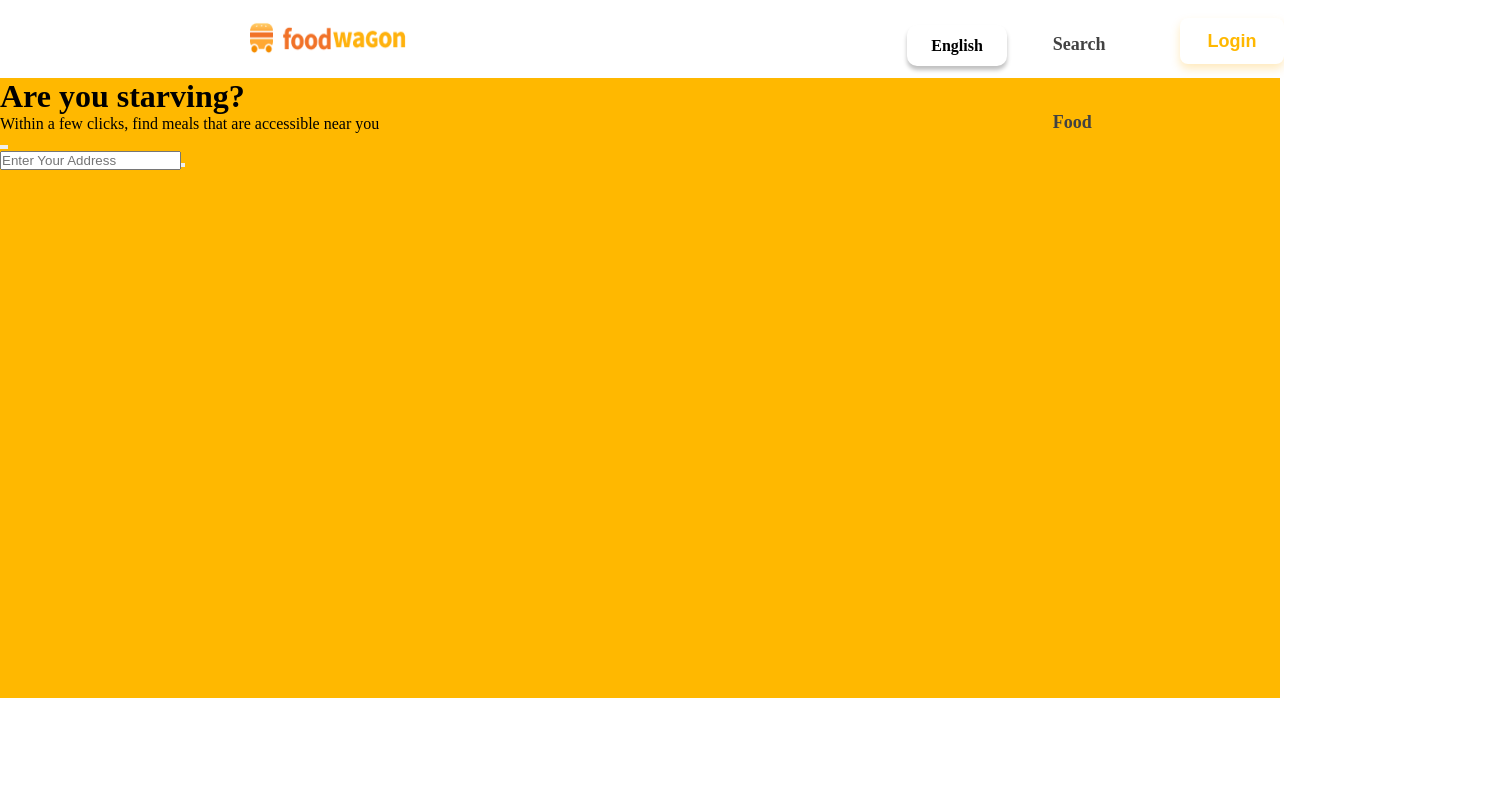
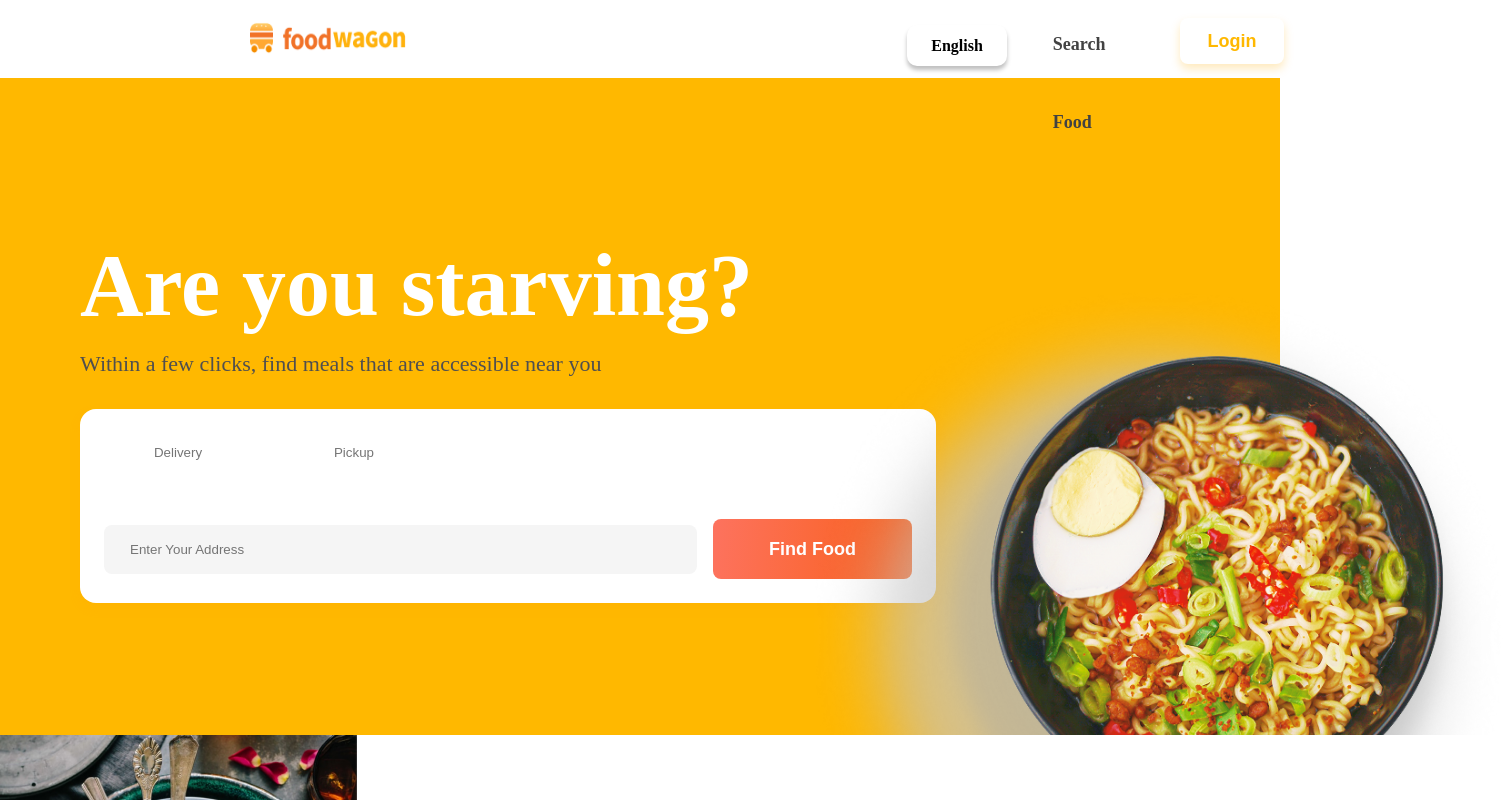
Before and after one commit to komilM/foodwaGon, a React (Vite) app: page / in a window 1280 px wide. Shown: the top 800 px of the page, 1511 px wide, since content can reach past the window. Built offline with nearby package versions, Linux system fonts and the light colour scheme.

Commit message:
header tugadi va section boshlandi

```diff
--- a/src/App.css
+++ b/src/App.css
@@ -0,0 +1,5 @@
+* {
+    margin: 0;
+    padding: 0;
+    box-sizing: border-box;
+}
--- a/src/App.jsx
+++ b/src/App.jsx
@@ -2,12 +2,22 @@ import React from 'react'
 import "./App.css"
 import Nav from './nav/Nav'
 import Header from './header/Header'
+import rasmcard from "./assets/Image (5).png"
 
 const App = () => {
   return (
     <div>
       <Nav></Nav>
       <Header></Header>
+      <section>
+        <div className="cards">
+          <div className="card">
+            <img src={rasmcard} alt="" />
+            <p>Greys Vage</p>
+            <button>6 Days Remaining</button>
+          </div>
+        </div>
+      </section>
     </div>
   )
 }
--- a/src/header/Header.css
+++ b/src/header/Header.css
@@ -7,5 +7,104 @@
 
 .header {
     background-color: #FFB800;
-    height: 620px;
+    height: 657px;
+    padding-top: 157px;
+    padding-left: 80px;
+    display: flex;
 }
+
+
+.header h1 {
+    color: white;
+    font-size: 88px;
+    font-weight: 700;
+}
+
+
+.header p {
+    font-size: 22px;
+    font-weight: 400;
+    color: #504F4F;
+    margin-top: 15px;
+}
+
+
+.rasmosh {
+    margin-left: -130px;
+    height: 450px;
+    margin-top: 50px;
+}
+
+
+.register-part {
+    width: 856px;
+    height: 194px;
+    border-radius: 16px;
+    box-shadow: 0px 20px 40px 0px #FFAE004A;
+    box-shadow: 0px 5px 10px 0px #FFAE0042;
+    background-color: #FFFFFF;
+    padding-top: 24px;
+    padding-left: 24px;
+    margin-top: 32px;
+}
+
+
+.register-btns button {
+    width: 148px;
+    height: 38px;
+    background-color: #FFFFFF;
+    border-radius: 8px;
+    border: 0px;
+    color: #757575;
+    transition: 0.3s;
+}
+
+
+.register-btns button:hover {
+    background-color: #F172281A;
+    color: #F17228;
+    transform: scale(1.1);
+}
+
+
+.register-btns {
+    gap: 28px;
+    display: flex;
+}
+
+
+.inputs {
+    margin-top: 48px;
+    display: flex;
+    gap: 16px;
+}
+
+
+.inputs input {
+    width: 593px;
+    height: 49px;
+    background-color: #F5F5F5;
+    color: #9E9E9E;
+    padding-left: 26px;
+    border-radius: 8px;
+    border: 0px;
+    margin-top: 6px;
+}
+
+
+.inputs button {
+    width: 199px;
+    height: 60px;
+    border: 0px;
+    border-radius: 8px;
+    background: linear-gradient(95.71deg, #FF7A7A -39.64%, #F75900 135.31%);
+    color: white;
+    font-size: 18px;
+    font-weight: 700;
+    transition: 0.2s;
+}
+
+
+.inputs button:hover {
+    transform: scale(1.05);
+}
--- a/src/header/Header.jsx
+++ b/src/header/Header.jsx
@@ -1,5 +1,6 @@
 import React from 'react'
 import "./Header.css"
+import rasmosh from "../assets/Image (4).png"
 
 const Header = () => {
   return (
@@ -9,15 +10,16 @@ const Header = () => {
         <p>Within a few clicks, find meals that are accessible near you</p>
         <div className="register-part">
             <div className="register-btns">
-                <button></button>
-                <button></button>
+                <button>Delivery</button>
+                <button>Pickup</button>
             </div>
             <div className="inputs">
                 <input type="text" placeholder='Enter Your Address' />
-                <button></button>
+                <button>Find Food</button>
             </div>
         </div>
       </div>
+      <img className='rasmosh' src={rasmosh} alt="" />
     </div>
   )
 }
```
Also changed, not shown: src/assets/Image (4).png (added), src/assets/Image (5).png (added).
